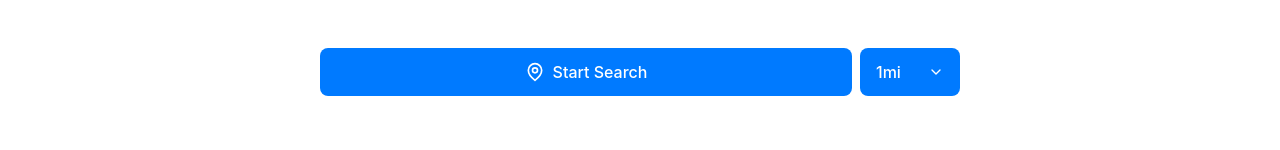
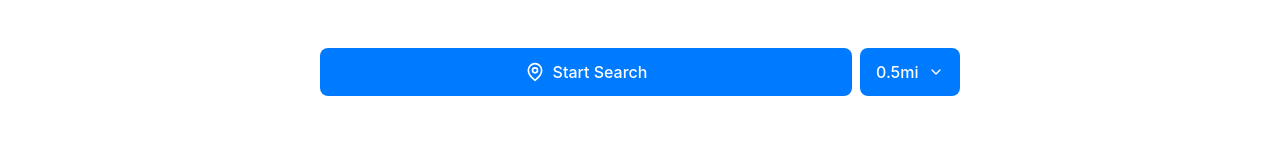
Before and after one commit to darrenbuckner/Workfrom-Places-Search-V2, a React (Create React App) app: page / in a window 1280 px wide. Shown: the part 160-310 px from the top of the page. Built offline with nearby package versions, Linux system fonts and the light colour scheme.

Commit message:
this update improves the UX.

```diff
--- a/src/components/WorkfromPlacesContent.js
+++ b/src/components/WorkfromPlacesContent.js
@@ -8,7 +8,7 @@ import HowItWorksModal from '../HowItWorksModal';
 import WorkspaceLayout from './WorkspaceLayout';
 
 const WorkfromPlacesContent = () => {
-  const [radius, setRadius] = useState(1);
+  const [radius, setRadius] = useState(.5);
   const [showHowItWorks, setShowHowItWorks] = useState(false);
 
   const {
```
